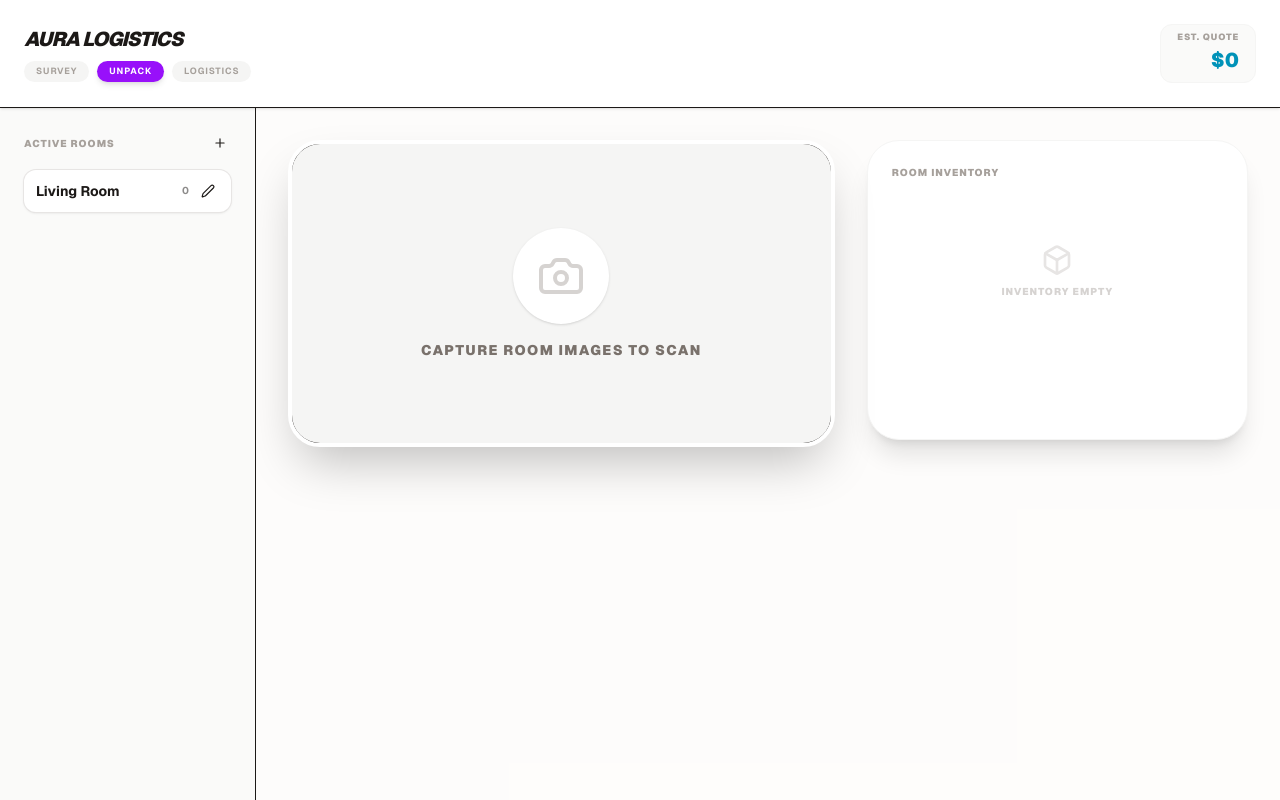
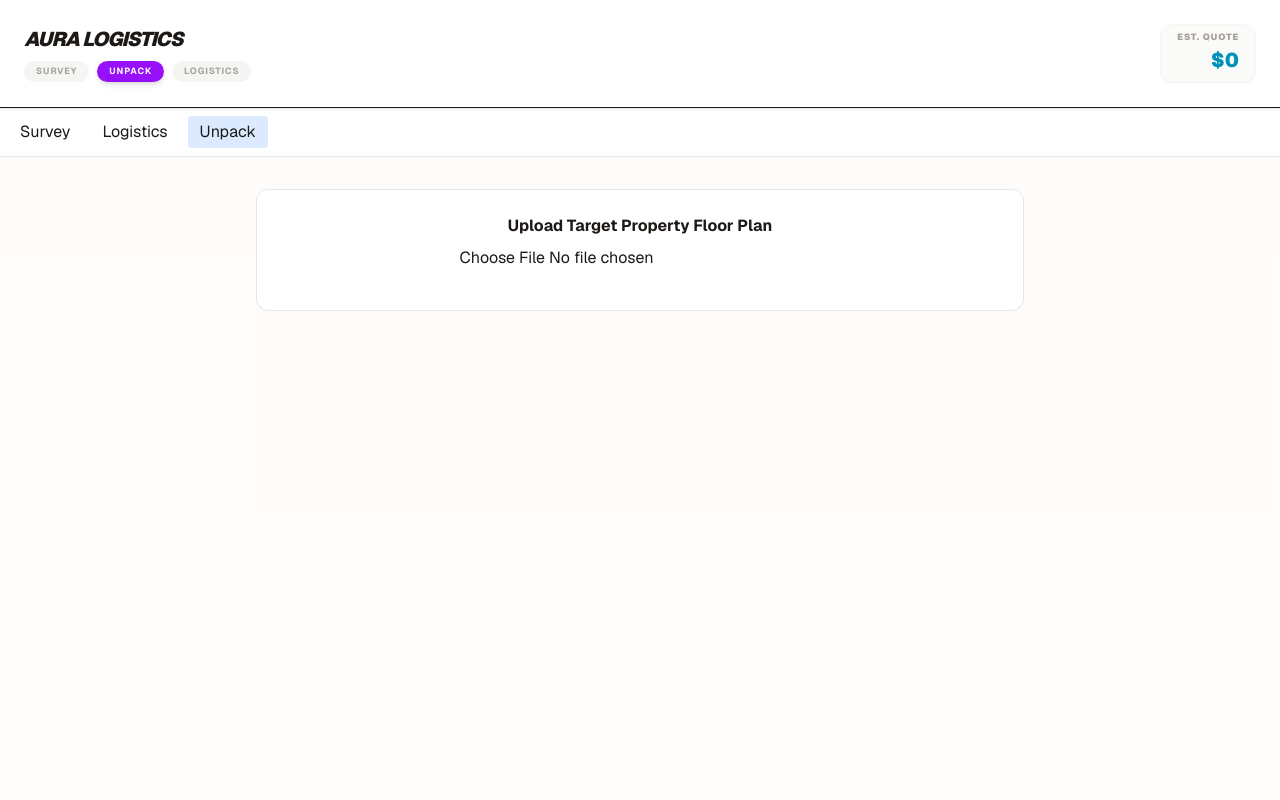
Before and after one commit to matthewlama-bit/AuraScan, a Next.js app: page / in a window 1280 px wide. Both pictures are taken after a click on the button "UNPACK". Built offline with nearby package versions, Linux system fonts and the light colour scheme.

Commit message:
feat(unpack): scaffold unpack module with floor plan upload and UI integration

```diff
--- /dev/null
+++ b/app/components/FloorPlanUpload.tsx
@@ -0,0 +1,35 @@
+import React, { useRef, useState } from 'react';
+
+interface FloorPlanUploadProps {
+  onUpload: (file: File, url: string) => void;
+}
+
+export default function FloorPlanUpload({ onUpload }: FloorPlanUploadProps) {
+  const [preview, setPreview] = useState<string | null>(null);
+  const inputRef = useRef<HTMLInputElement>(null);
+
+  function handleFileChange(e: React.ChangeEvent<HTMLInputElement>) {
+    const file = e.target.files?.[0];
+    if (file) {
+      const url = URL.createObjectURL(file);
+      setPreview(url);
+      onUpload(file, url);
+    }
+  }
+
+  return (
+    <div className="bg-white rounded-xl p-6 border border-stone-200 flex flex-col items-center">
+      <h3 className="font-bold text-stone-900 mb-2">Upload Target Property Floor Plan</h3>
+      <input
+        type="file"
+        accept="image/*"
+        ref={inputRef}
+        onChange={handleFileChange}
+        className="mb-4"
+      />
+      {preview && (
+        <img src={preview} alt="Floor plan preview" className="max-w-full max-h-96 rounded shadow" />
+      )}
+    </div>
+  );
+}
--- /dev/null
+++ b/app/components/UnpackPanel.tsx
@@ -0,0 +1,22 @@
+import React, { useState } from 'react';
+import FloorPlanUpload from './FloorPlanUpload';
+
+export default function UnpackPanel() {
+  const [floorPlanUrl, setFloorPlanUrl] = useState<string | null>(null);
+  const [floorPlanFile, setFloorPlanFile] = useState<File | null>(null);
+
+  function handleUpload(file: File, url: string) {
+    setFloorPlanFile(file);
+    setFloorPlanUrl(url);
+  }
+
+  return (
+    <div className="w-full max-w-3xl mx-auto space-y-6">
+      <FloorPlanUpload onUpload={handleUpload} />
+      {/* Future: Room drawing and item mapping UI goes here */}
+      {floorPlanUrl && (
+        <div className="text-xs text-stone-500 mt-2">Floor plan uploaded. Next: define rooms/areas.</div>
+      )}
+    </div>
+  );
+}
--- a/app/page.tsx
+++ b/app/page.tsx
@@ -11,9 +11,10 @@ import PhotoBox from './components/PhotoBox';
 import InventoryList from './components/InventoryList';
 import LogisticsPanel from './components/LogisticsPanel';
 import AggregatedLogisticsPanel from './components/AggregatedLogisticsPanel';
+import UnpackPanel from './components/UnpackPanel';
 
 export default function AuraMultiRoom() {
-  const [viewMode, setViewMode] = useState<ViewMode>("survey");
+  const [viewMode, setViewMode] = useState<ViewMode | 'unpack'>("survey");
   const [hoveredItemIndex, setHoveredItemIndex] = useState<number | null>(null);
 
   const {
@@ -37,15 +38,21 @@ export default function AuraMultiRoom() {
   return (
     <div className="min-h-screen bg-[#fcfaf7] flex flex-col font-sans text-stone-900 overflow-x-hidden">
       <Header viewMode={viewMode} setViewMode={setViewMode} totalQuote={totalQuote} />
-
+      {/* TEMP: Add a button to switch to unpack mode for demo */}
+      <div className="flex gap-2 p-2 bg-white border-b border-stone-200">
+        <button className={`px-3 py-1 rounded ${viewMode === 'survey' ? 'bg-blue-100' : ''}`} onClick={() => setViewMode('survey')}>Survey</button>
+        <button className={`px-3 py-1 rounded ${viewMode === 'logistics' ? 'bg-blue-100' : ''}`} onClick={() => setViewMode('logistics')}>Logistics</button>
+        <button className={`px-3 py-1 rounded ${viewMode === 'unpack' ? 'bg-blue-100' : ''}`} onClick={() => setViewMode('unpack')}>Unpack</button>
+      </div>
       <div className="flex flex-col lg:flex-row flex-1 overflow-hidden">
-        {viewMode !== 'logistics' && <Sidebar rooms={rooms} activeRoomId={activeRoomId} setActiveRoomId={setActiveRoomId} addRoom={addRoom} updateActiveRoom={updateActiveRoom} />}
-
+        {viewMode !== 'logistics' && viewMode !== 'unpack' && <Sidebar rooms={rooms} activeRoomId={activeRoomId} setActiveRoomId={setActiveRoomId} addRoom={addRoom} updateActiveRoom={updateActiveRoom} />}
         <main className="flex-1 p-4 md:p-8 overflow-y-auto bg-white/50">
           {viewMode === 'logistics' ? (
             <div className="max-w-6xl mx-auto">
               <AggregatedLogisticsPanel rooms={rooms} />
             </div>
+          ) : viewMode === 'unpack' ? (
+            <UnpackPanel />
           ) : (
             <div className="max-w-6xl mx-auto grid grid-cols-1 lg:grid-cols-12 gap-6 lg:gap-8">
               <PhotoBox activeRoom={activeRoom} handleFileUpload={handleFileUpload} loading={loading} hoveredItemIndex={hoveredItemIndex} />
```
